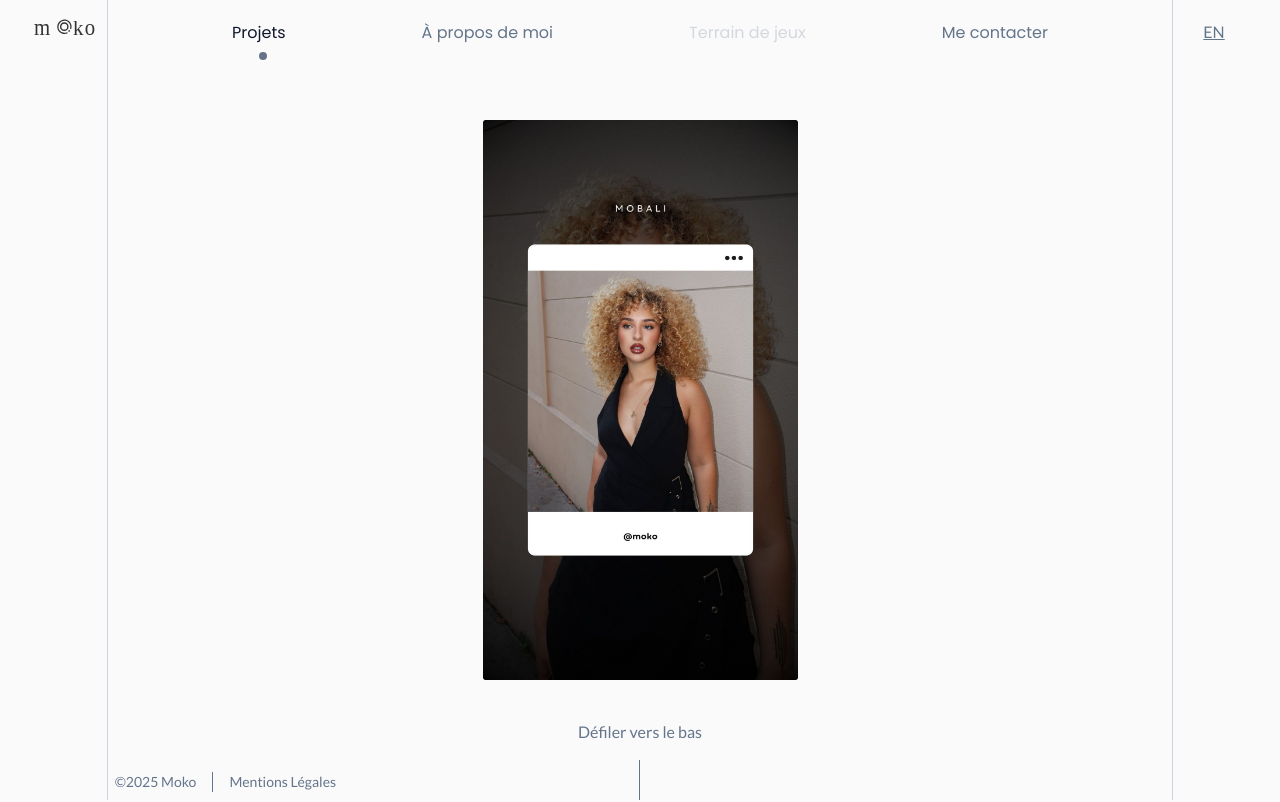
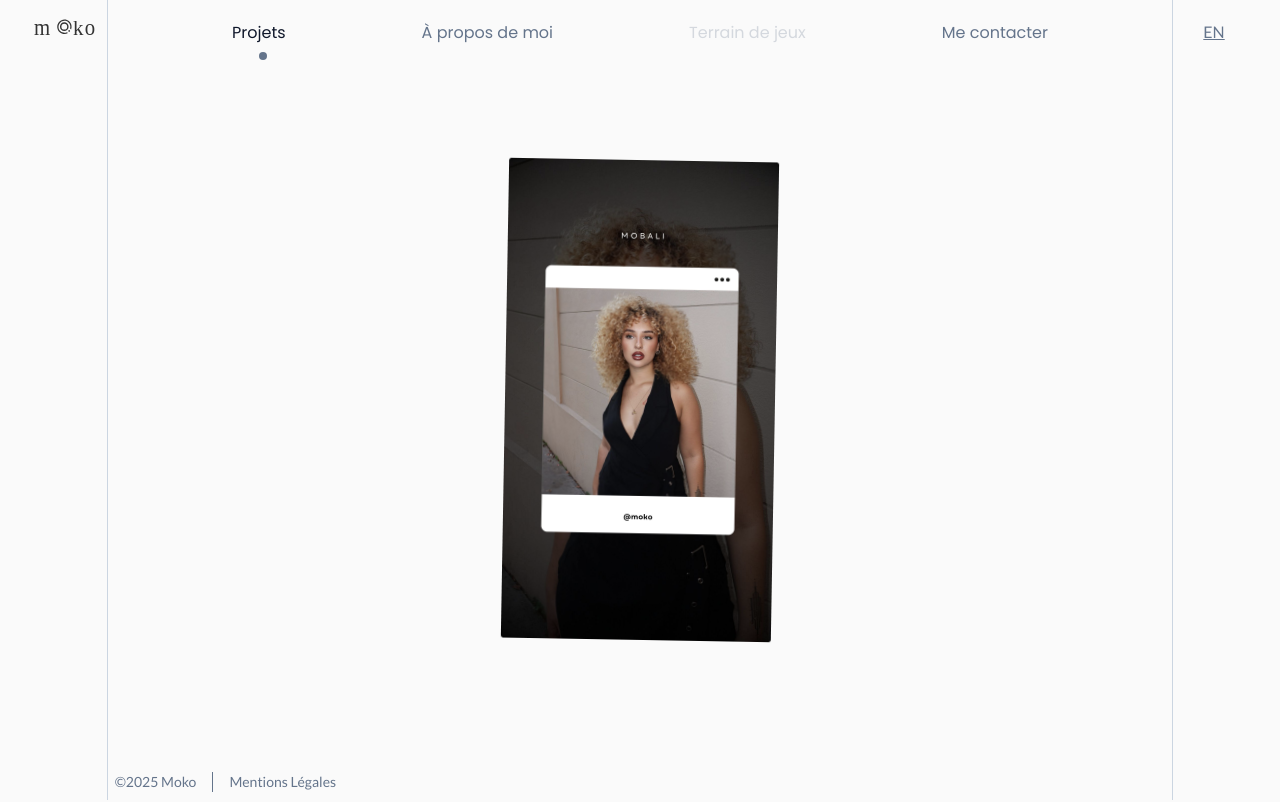
Before and after one commit to Moko-ln/myportfoliov2, a Next.js app: page /aboutme in a window 1280 px wide. Shown: the top 802 px of the page. Built offline with nearby package versions, Linux system fonts and the light colour scheme.

Commit message:
Update the animate whan scrolling

```diff
--- a/src/features/works/Work.tsx
+++ b/src/features/works/Work.tsx
@@ -1,7 +1,6 @@
 import { Container } from "@/components/atoms/Container"
 import { Projectlist } from "./components/organisms/ProjectList"
 import { Article } from "@/components/atoms/Article"
-import { ScrollDown } from "@/components/atoms/button/Scroll"
 
 export const Work = () => {
 
--- a/src/features/works/components/atoms/Itemproject.tsx
+++ b/src/features/works/components/atoms/Itemproject.tsx
@@ -2,7 +2,7 @@
 
 import { montserrat } from "@/font/Fonts";
 import { dictWorkPropType } from "@/type";
-import { motion, useScroll, useTransform } from "framer-motion";
+import { motion, useMotionTemplate, useMotionValue, useScroll, useSpring, useTransform } from "framer-motion";
 import Image from "next/image";
 import { useRef } from "react";
 import { useRouter } from "next/navigation";
@@ -15,14 +15,23 @@ type itemProps = {
 };
 
 export const Itemproject = ({ key, data }: itemProps) => {
+
     const refItem = useRef<HTMLLIElement>(null);
     const { scrollYProgress } = useScroll({
         target: refItem,
         offset: ["start end", "end end"],
     });
 
-    const scale = useTransform(scrollYProgress, [0, 1], [0.6, 1]);
-    const y = useTransform(scrollYProgress, [0, 1], [100, 0]);
+    const saturate = useMotionValue(80)
+
+    const opacity = useTransform(scrollYProgress, [0, 0.3], [0, 1]);
+
+    const filter = useMotionTemplate`saturate(${saturate}%)`
+
+    const rotate = useTransform(scrollYProgress, [0, 1], [0, 1]);
+
+    const y = useTransform(scrollYProgress, [0, 1], [50, 0]);
+
 
     const router = useRouter();
 
@@ -31,7 +40,7 @@ export const Itemproject = ({ key, data }: itemProps) => {
     };
 
     return (
-        <li
+        <motion.li
             key={key}
             className="h-screen w-full flex items-center justify-center rounded-sm relative"
             ref={refItem}
@@ -47,13 +56,15 @@ export const Itemproject = ({ key, data }: itemProps) => {
             </motion.div>
             {/* Animation d'entrée */}
             <motion.div
-                className="cursor-pointer relative overflow-hidden rounded-sm h-[70vh]"
+                className="cursor-pointer relative overflow-hidden rounded-sm h-[60vh]"
                 initial={{ scale: 0.8 }}
                 animate={{ scale: 1 }}
-                transition={{ type:"spring", stiffness:200, damping:25, duration: 0.6 }}
-                style={{ scale, y }}
+                transition={{ type: "spring", stiffness: 80, damping: 18 }}
+                style={{ rotate, y, filter, opacity }}
+                onClick={() => handleClick(data?.slug)}
 
-                onClick={() => handleClick(data?.slug)}
+                whileHover={{scale:0.945}}
+                whileTap={{scale:1.045}}
             >
                 {/* Image avec effet d'ondulation */}
                 <Image
@@ -68,8 +79,6 @@ export const Itemproject = ({ key, data }: itemProps) => {
                     className="w-full h-full object-contain rounded-sm"
                 />
             </motion.div>
-
-            {data.id === 1 && <ScrollDown />}
-        </li>
+        </motion.li>
     );
 };
--- a/src/utils/dictionaries/en.json
+++ b/src/utils/dictionaries/en.json
@@ -217,12 +217,10 @@
         ]
     },
     "message":{
-        "error":"This page is still under construction",
+        "error":"No project at the moment",
         "errorEmail":"Tell to me more! (min. 10 characters).",
         "errorContent":"Enter a valid e-mail address so I can reply!",
         "errorResponse":"Oops... An error has occurred. Please try again later.",
         "successResponse":"Message received! I'll be in touch shortly."
     }
-
-
 }
--- a/src/utils/dictionaries/fr.json
+++ b/src/utils/dictionaries/fr.json
@@ -218,7 +218,7 @@
         ]
     },
     "message":{
-        "error":"Cette page est encore en construction",
+        "error":"Aucun projet pour le moment",
         "errorEmail":"Entrez une adresse e-mail valide pour que je puisse vous répondre !",
         "errorContent":"Dites-moi en un peu plus ! (min. 10 caractères).",
         "errorResponse":"Oups… Une erreur s’est produite. Veuillez réessayer plus tard.",
```
